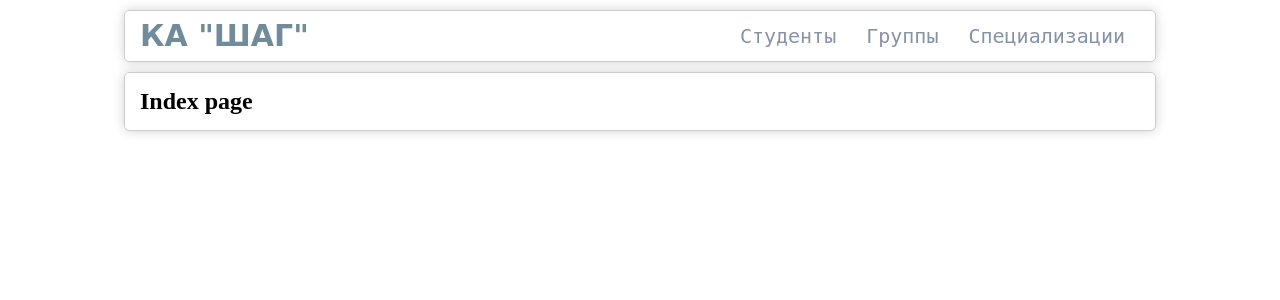
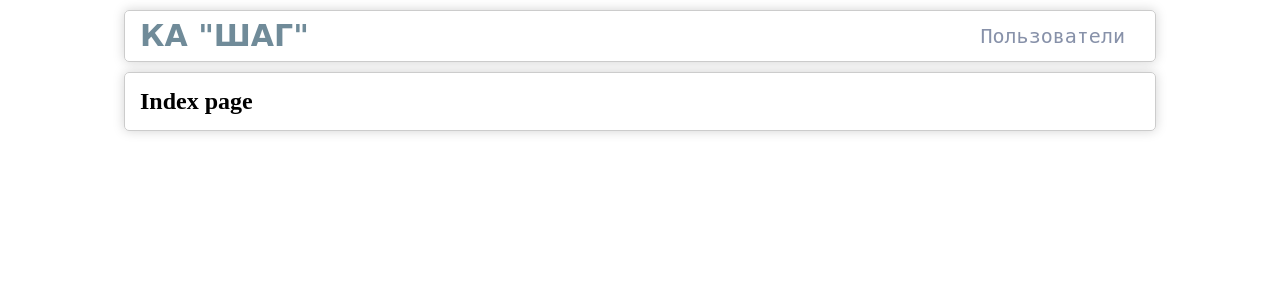
Before and after one commit to miks1108/phpMvc, a PHP site: page / in a window 1280 px wide. Shown: the top 300 px of the page. Run offline with PHP 8.4, Linux system fonts and the light colour scheme.

Commit message:
user list

```diff
--- a/views/layout/main.php
+++ b/views/layout/main.php
@@ -7,17 +7,11 @@
 <body>
 
 <header class="main">
-    <a class="logo" href="#">КА "ШАГ"</a>
+    <a class="logo" href="/">КА "ШАГ"</a>
     <nav class="main-menu">
         <ul>
             <li>
-                <a href="/students.php">Студенты</a>
-            </li>
-            <li>
-                <a href="/groups.php">Группы</a>
-            </li>
-            <li>
-                <a href="/specialization.php">Специализации</a>
+                <a href="/user/list">Пользователи</a>
             </li>
             <!--<li>
                 <a href="#students">Студентам</a>
--- a/views/user_list.php
+++ b/views/user_list.php
@@ -2,8 +2,7 @@
 <ul>
     <? foreach($this->users as $user) { ?>
         <li>
-            <?=$user['firstName']?>
-            <?=$user['lastName']?>
+            <?=$user['UserName']?>
         </li>
     <? } ?>
 </ul>
```
Also changed, not shown: controllers/UserController.php (+3 -10 lines).
